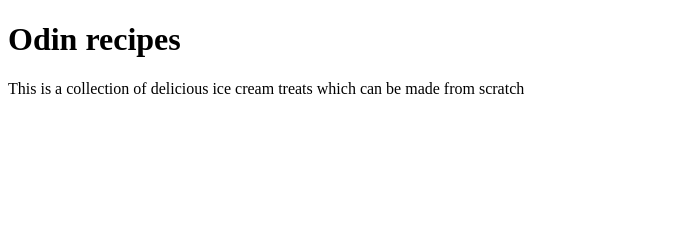
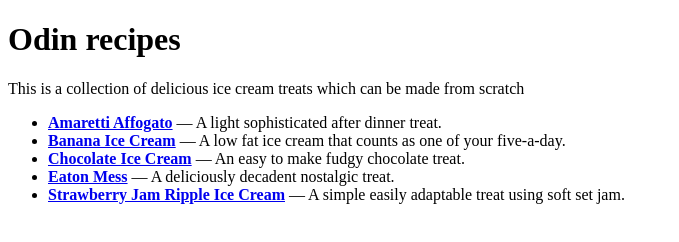
Before and after one commit to AdamMcCarthyCS/Odin-Project-Foundation, a plain HTML site: page odin-recipes/index.html in a window 1280 px wide. Shown: the whole page, without its empty margins (0-679 px from the left). Drawn offline with Linux system fonts and the light colour scheme.

Commit message:
feat(recipes-links): Link index to recipe pages
Create links so the user can naviagate from from the index page to each recipe page.

```diff
--- a/odin-recipes/index.html
+++ b/odin-recipes/index.html
@@ -7,5 +7,12 @@
     <body>
         <h1>Odin recipes</h1>
         <p>This is a collection of delicious ice cream treats which can be made from scratch</p>
+        <ul>
+            <li><strong><a href="recipes/amaretti-affogato.html" target="_self">Amaretti Affogato</strong></a> — A light sophisticated after dinner treat.</li>
+            <li><strong><a href="recipes/banana-ice-cream-sandwiches.html" target="_self">Banana Ice Cream</strong></a> — A low fat ice cream that counts as one of your five-a-day.</li>
+            <li><strong><a href="recipes/chocolate-ice-cream.html" target="_self">Chocolate Ice Cream</strong></a> — An easy to make fudgy chocolate treat.</li>
+            <li><strong><a href="recipes/eton-mess-ice-cream.html" target="_self">Eaton Mess</a></strong> — A deliciously decadent nostalgic treat.</li>
+            <li><strong><a href="recipes/strawberry-jam-ripple-ice-cream.html" target="_self">Strawberry Jam Ripple Ice Cream</a></strong> — A simple easily adaptable treat using soft set jam.</li>
+        </ul>
     </body>
 </html>
```
Also changed, not shown: odin-recipes/recipes/amaretti-affogato.html (+1 -1 lines), odin-recipes/recipes/banana-ice-cream-sandwiches.html (+1 -1 lines), odin-recipes/recipes/chocolate-ice-cream.html (+1 -1 lines), odin-recipes/recipes/eton-mess-ice-cream.html (+1 -1 lines), odin-recipes/recipes/strawberry-jam-ripple-ice-cream.html (renamed from odin-recipes/recipes/strawberry-ice-cream.html, +1 -1 lines).
